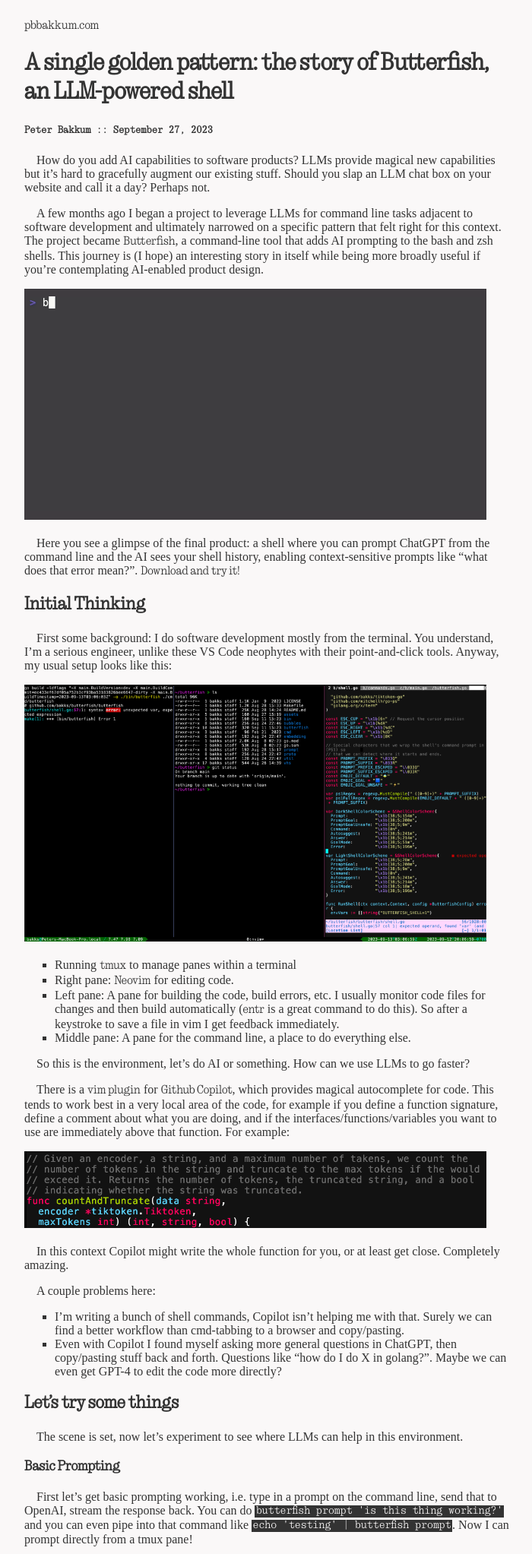
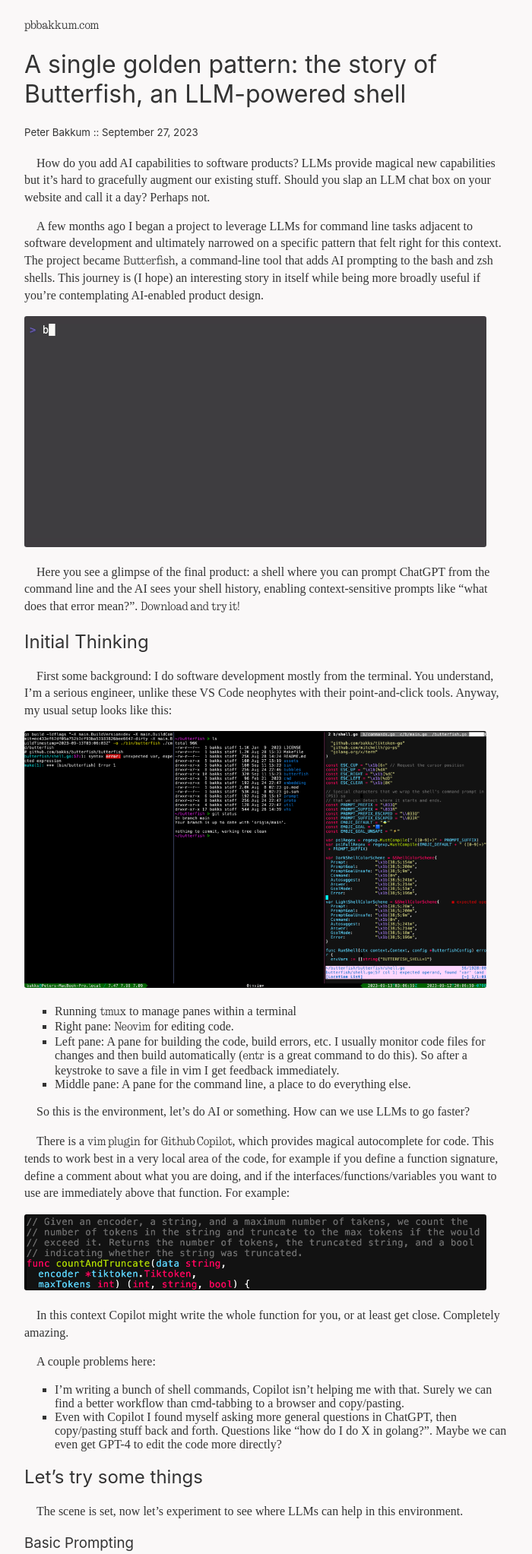
Before and after one commit to bakks/bakks.github.io, a PHP site: page /blog/20230927/ in a window 1280 px wide. Shown: the top 2045 px of the page at 76% size, without its empty margins (288-988 px from the left). Run offline with PHP 8.4, Linux system fonts and the light colour scheme.

Commit message:
Autofmt and style tweaks

```diff
--- a/blog/style.css
+++ b/blog/style.css
@@ -20,6 +20,7 @@ body {
 }
 img {
   max-width: 95%;
+  border-radius: 0.2em;
 }
 a {
   color: #333;
@@ -41,23 +42,30 @@ a:hover {
 
 h1,
 h2,
-h3 {
-  font-family: NType, sans-serif;
+h3,
+.subheading {
+  font-family:
+    SF Pro Display,
+    SF Pro Icons,
+    Helvetica Neue,
+    Helvetica,
+    Arial,
+    sans-serif;
+  font-weight: 400;
 }
 
 code {
   font-family: NTypeMono, monospace;
   font-size: 0.9em;
-  padding: 0.1em;
-  background-color: #333;
-  color: #faf8f8;
+  padding: 0em 0.3em 0.1em 0.3em; /* Increased padding-top for higher background */
+  border: 1px solid #ccc;
+  border-radius: 0.2em;
+  vertical-align: top; /* Centers text vertically */
 }
 li {
   list-style-type: square;
 }
 p {
   text-indent: 1em;
+  line-height: 1.4em;
 }
-.subheading {
-  font-family: NTypeMono, sans-serif;
-}
```
Also changed, not shown: index.html (+142 -75 lines).
